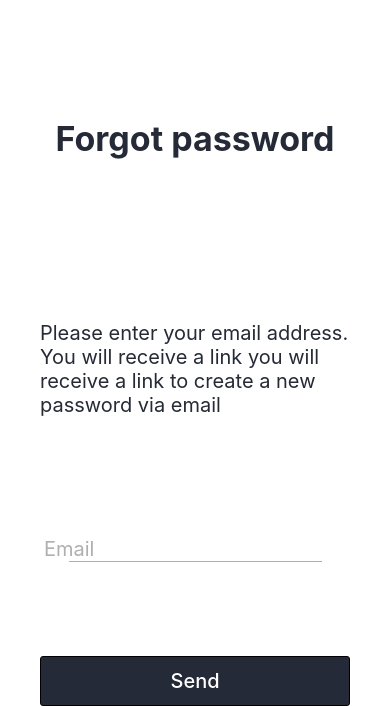
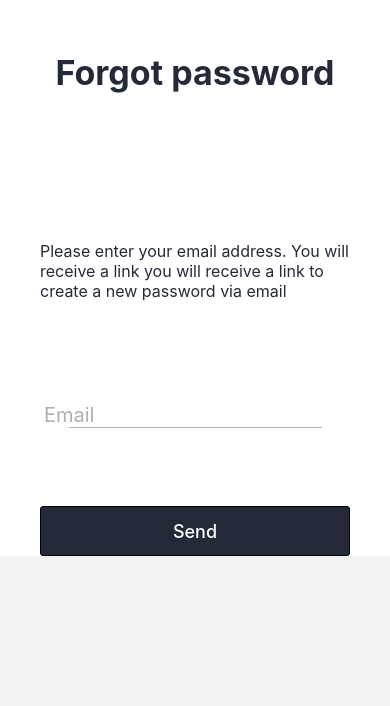
Before and after one commit to UsamaSarwar/reactnative-ecommerce-beta, a React Native app: screen /ForgotPassword in a window 390 px wide. Shown: the part 138-844 px from the top of the page. Built offline with nearby package versions, Linux system fonts and the light colour scheme.

Commit message:
layout correction, navigation of Forgot password

```diff
--- a/App.js
+++ b/App.js
@@ -1,6 +1,6 @@
 // Libraries
 import "react-native-gesture-handler";
-import { ScrollView, StyleSheet, Text, View } from "react-native";
+import { ScrollView, StyleSheet } from "react-native";
 import { NavigationContainer } from "@react-navigation/native";
 import {
   createStackNavigator,
--- a/src/components/CustomTextInput.js
+++ b/src/components/CustomTextInput.js
@@ -56,8 +56,6 @@ const CustomTextInput = (props) => {
       setError(result[0]);
       setErrorText(result[1]);
     }
-
-    console.log("Focus Lost");
   };
 
   const onFocus = () => {
--- a/src/components/Footer.js
+++ b/src/components/Footer.js
@@ -5,7 +5,6 @@ import {
   marginHorizontal,
   marginVertical,
   smallFontSize,
-  textBlue,
 } from "../utils/Constants";
 
 const Footer = (props) => {
@@ -17,6 +16,10 @@ const Footer = (props) => {
     }
     if (props.link == "Sign In") {
       navigation.goBack();
+    }
+
+    if (props.link == "Forgot your password?") {
+      navigation.navigate("ForgotPassword");
     }
   };
 
@@ -37,7 +40,7 @@ const styles = StyleSheet.create({
     flex: 1.5,
     justifyContent: "flex-end",
     marginBottom: marginVertical,
-    alignSelf: "stretch",
+    alignSelf: "center",
   },
   text: {
     marginHorizontal: marginHorizontal,
--- a/src/components/LargeBlackButton.js
+++ b/src/components/LargeBlackButton.js
@@ -1,14 +1,7 @@
-import {
-  Button,
-  StyleSheet,
-  Text,
-  TouchableOpacity,
-  View,
-  ToastAndroid,
-  Alert,
-} from "react-native";
+import { StyleSheet, Text, TouchableOpacity, Alert } from "react-native";
 import {
   black,
+  buttonFontSize,
   marginHorizontal,
   marginVertical,
   smallFontSize,
@@ -54,7 +47,7 @@ const styles = StyleSheet.create({
   },
   text: {
     fontWeight: "500",
-    fontSize: smallFontSize,
+    fontSize: buttonFontSize,
     color: "#ffffff",
   },
 });
--- a/src/pages/ForgotPassword.js
+++ b/src/pages/ForgotPassword.js
@@ -3,8 +3,12 @@ import Footer from "../components/Footer";
 import Header from "../components/Header";
 import LargeBlackButton from "../components/LargeBlackButton";
 import CustomTextInput from "../components/CustomTextInput";
+import { useState } from "react";
 
 const ForgotPassword = () => {
+  const [isValid, setIsValid] = useState(false);
+  const [error, setError] = useState(false);
+
   return (
     <View style={styles.container}>
       <Header content="Forgot password" />
@@ -12,8 +16,18 @@ const ForgotPassword = () => {
         content="Please enter your email address. You will receive a link you will receive a link to create a new password via email"
         link=""
       />
-      <CustomTextInput type="Email" required={true} />
-      <LargeBlackButton btnText="Send" />
+      <CustomTextInput
+        type="Email"
+        required={true}
+        error={error}
+        setIsValid={setIsValid}
+      />
+      <LargeBlackButton
+        btnText="Send"
+        isValid={isValid}
+        setError={setError}
+        changeTo="goBack"
+      />
     </View>
   );
 };
@@ -22,8 +36,9 @@ const styles = StyleSheet.create({
   container: {
     flex: 1,
     backgroundColor: "#fff",
-    // alignItems: "center",
-    justifyContent: "space-evenly",
+    alignItems: "stretch",
+    justifyContent: "flex-start",
+    marginBottom: 150,
   },
 });
 
--- a/src/pages/HomePage.js
+++ b/src/pages/HomePage.js
@@ -1,10 +1,4 @@
-import { ScrollView, StyleSheet, Text, View } from "react-native";
-import Footer from "../components/Footer";
-import Header from "../components/Header";
-import LargeBlackButton from "../components/LargeBlackButton";
-import CustomTextInput from "../components/CustomTextInput";
-import FacebookButton from "../components/FacebookButton";
-import PasswordComponent from "../components/PasswordComponent";
+import { StyleSheet, Text, View } from "react-native";
 
 const HomePage = () => {
   return (
@@ -22,6 +16,7 @@ const styles = StyleSheet.create({
   container: {
     flex: 1,
     justifyContent: "center",
+    alignItems: "center",
   },
 });
 
--- a/src/pages/Login.js
+++ b/src/pages/Login.js
@@ -1,16 +1,19 @@
-import { ScrollView, StyleSheet, View } from "react-native";
+import { StyleSheet, View, Text } from "react-native";
 import Footer from "../components/Footer";
 import Header from "../components/Header";
 import LargeBlackButton from "../components/LargeBlackButton";
 import CustomTextInput from "../components/CustomTextInput";
 import FacebookButton from "../components/FacebookButton";
 import { useEffect, useState } from "react";
+import { useNavigation } from "@react-navigation/native";
+import { black, marginVertical, smallFontSize } from "../utils/Constants";
 
-const Login = ({ navigation }) => {
+const Login = () => {
   const [isValid, setIsValid] = useState(false);
   const [isPasswordValid, setIsPasswordValid] = useState(false);
   const [isEmailValid, setIsEmailValid] = useState(false);
   const [error, setError] = useState(false);
+  const navigation = useNavigation();
 
   useEffect(() => {
     if (isPasswordValid && isEmailValid) {
@@ -19,6 +22,10 @@ const Login = ({ navigation }) => {
       setIsValid(false);
     }
   }, [isPasswordValid, isEmailValid]);
+
+  const onPress = () => {
+    navigation.navigate("ForgotPassword");
+  };
 
   return (
     <View style={styles.container}>
@@ -41,7 +48,9 @@ const Login = ({ navigation }) => {
         changeTo="HomePage"
         setError={setError}
       />
-      <Footer content="Forgot your password?" link="" />
+      <Text onPress={onPress} style={styles.link}>
+        Forgot your password?
+      </Text>
       <FacebookButton />
       <Footer content="Don't have an account? " link="Sign Up" />
     </View>
@@ -58,6 +67,14 @@ const styles = StyleSheet.create({
     flexDirection: "column",
     justifyContent: "space-evenly",
   },
+  link: {
+    alignSelf: "center",
+    fontSize: smallFontSize,
+    marginVertical: marginVertical,
+    textDecorationLine: "underline",
+    color: black,
+    flex: 2,
+  },
 });
 
 export default Login;
--- a/src/utils/Constants.js
+++ b/src/utils/Constants.js
@@ -1,8 +1,8 @@
 // Static common values for layouts
 export const marginHorizontal = 40;
-export const buttonFontSize = 16;
+export const buttonFontSize = 18;
 export const marginVertical = 20;
-export const smallFontSize = 20;
+export const smallFontSize = 16;
 
 //color
 export const peach = "#F9C678";
```
Also changed, not shown: src/components/PasswordComponent.js (deleted, +0 -51 lines).
